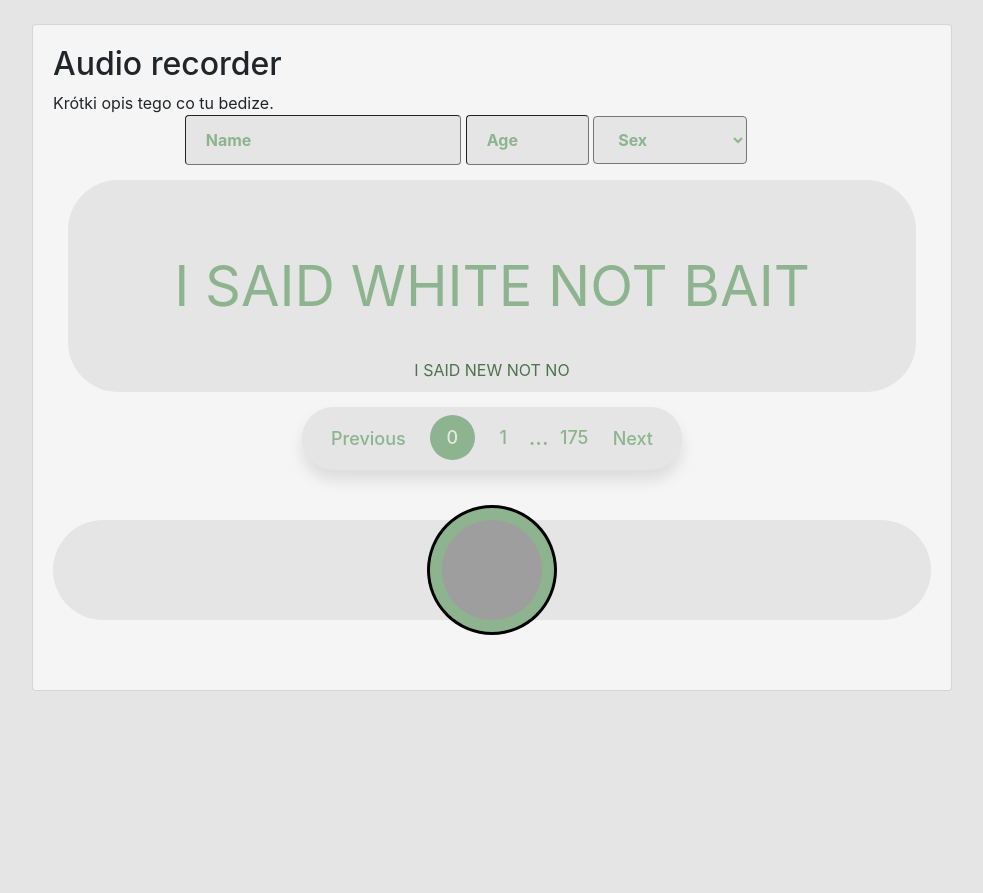
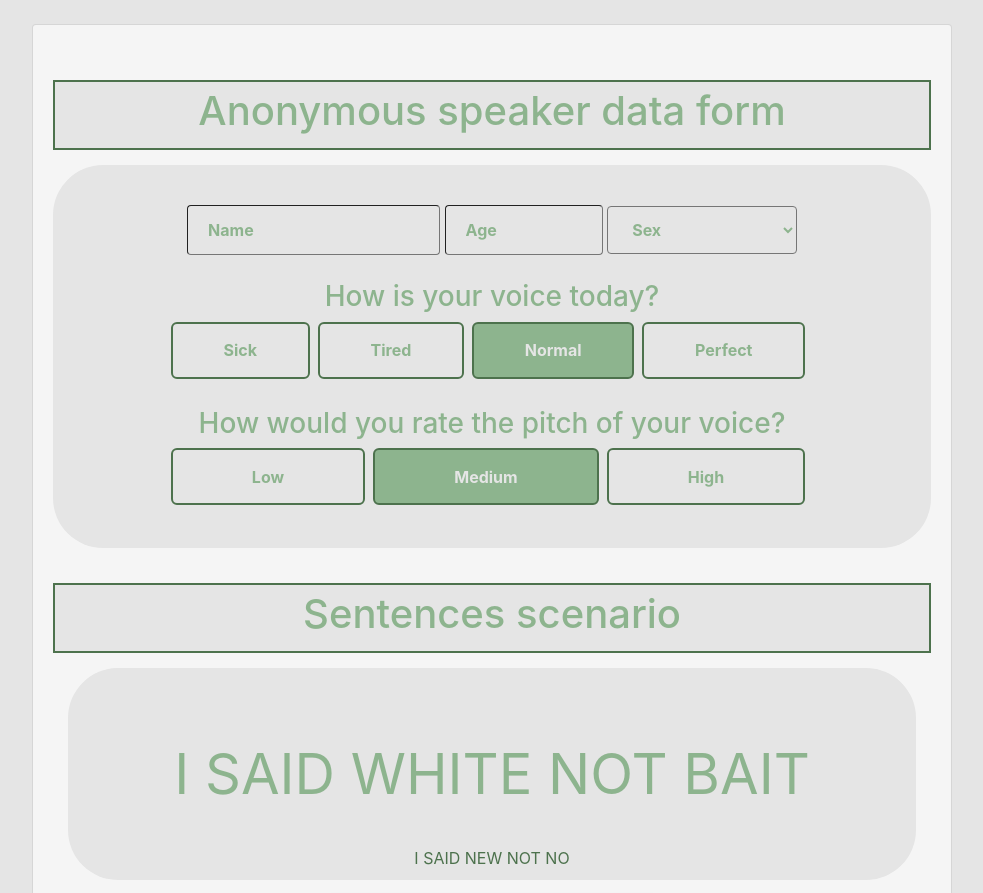
Before and after one commit to Silv3S/intonat.io, a Django app: page /record/ in a window 1280 px wide. Shown: the part 64-957 px from the top of the page, without its empty margins (148-1131 px from the left). Before the commit the page ends 755 px from the top, so only its background shows below. Run offline with Django 3.2, Linux system fonts and the light colour scheme; data that the repository does not hold is empty; some libraries are stand-ins or nearby versions; grey boxes are pictures that could not be loaded.

Commit message:
Frontend of user data form

```diff
--- a/pbaudio/static/css/pageCommon.css
+++ b/pbaudio/static/css/pageCommon.css
@@ -30,7 +30,7 @@
   border-radius: 50px;
 }
 
-input:focus, select:focus{
+input, input:focus, select:focus{
   outline: none;
 }
 
@@ -371,3 +371,57 @@ input, select{
   text-align: center;
   text-decoration: italic;
 }
+
+.speaker-form
+{
+  text-align:center;
+  width:100%;
+  padding:25px;
+  border-radius: 50px;
+}
+
+.radio-question
+{
+  padding:15px;
+  text-align:center;
+  width: 80%;
+  margin:auto;
+}
+
+.radio-group {
+  display: flex;
+  height: 65px;
+}
+
+input[type="radio"] {
+  visibility: hidden;
+  height: 0;
+  width: 0;
+}
+
+.radio-label {
+  display: flex;
+  flex: auto;
+  vertical-align: middle;
+  align-items: center;
+  justify-content: center;
+  text-align: center;
+  cursor: pointer;
+  padding: 5px 10px;
+  border-radius: 6px;
+  transition: color --transition-fast ease-out,
+               background-color --transition-fast ease-in;
+  user-select: none;
+  margin-right: 8px;
+  font-weight: bold;
+ }
+
+
+ .section-title
+ {
+   width:100%;
+   margin: auto;
+   text-align: center;
+   margin: 35px 0 15px 0;
+   padding: 5px 0;
+ }
--- a/pbaudio/static/css/pageLight.css
+++ b/pbaudio/static/css/pageLight.css
@@ -92,3 +92,40 @@ input, select{
 {
     color: var(--light-menu-item-active);
 }
+
+.text-color
+{
+    color:var(--light-menu-item)
+}
+
+.speaker-form
+{
+    background-color: var(--light-background);
+}
+
+input[type="radio"]:checked + .radio-label {
+    background-color: var(--light-menu-item);
+    font-weight: bold;
+    color: var(--light-background);
+}
+
+input[type="radio"]:hover:not(:checked) + .radio-label {
+    background-color: var(--light-background);
+    color: var(--light-menu-item);
+    font-weight: bold;
+}
+
+.radio-label {
+    background-color: var(--dark-card-background);
+    color: var(--light-menu-item);
+}
+
+.radio-label {
+    border: 2px solid var(--light-menu-item-active)
+}
+
+.section-title
+{
+    background-color: var(--light-background);
+    border:2px solid var(--light-menu-item-active);
+}
--- a/pbaudio/templates/record.html
+++ b/pbaudio/templates/record.html
@@ -5,23 +5,58 @@
 {% endblock %}
 
 {% block content %}
-  <h2>Audio recorder</h2>
-
-<div>
-  Krótki opis tego co tu bedize.
+<div class='section-title'>
+  <h1 class="text-color">Anonymous speaker data form</h1>
 </div>
-
-<div style = "width:70%; margin:auto">
-    <input id="speakerName" type="text"  placeholder="Name" style="width:45%">
-    <input id="speakerAge" type="number" min="1"  placeholder="Age" style="width:20%">
-    <select id="speakerSex" name="sex" placeholder="Sex" style="width:25%">
+<div class="speaker-form">
+  <div class = "radio-question">
+    <input id="speakerName" type="text"  placeholder="Name" style="width:40%">
+    <input id="speakerAge" type="number" min="1"  placeholder="Age" style="width:25%">
+    <select id="speakerSex" name="sex" placeholder="Sex" style="width:30%">
       <option value="" disabled selected hidden>Sex</option>
       <option value="F">Female</option>
       <option value="M">Male</option>
     </select>
-  </form>
+  </div>
+
+  <div class="radio-question" style="padding:10px;">
+    <h3 class="text-color">How is your voice today?</h3>
+    <div class="radio-group">
+
+      <input type="radio" name="voice-self-esteem" id="voice-sick" value="voice-sick" />
+      <label class="radio-label" for="voice-sick">Sick</label>
+
+      <input type="radio" name="voice-self-esteem" id="voice-tired" value="voice-tired" />
+      <label class="radio-label" for="voice-tired">Tired</label>
+
+      <input type="radio" name="voice-self-esteem" id="voice-normal" value="voice-normal" checked />
+      <label class="radio-label" for="voice-normal">Normal</label>
+
+      <input type="radio" name="voice-self-esteem" id="voice-perfect" value="voice-perfect" />
+      <label class="radio-label" for="voice-perfect">Perfect</label>
+     </div>
+  </div>
+
+  <div class="radio-question" style="padding:10px;">
+    <h3 class="text-color">How would you rate the pitch of your voice?</h3>
+    <div class="radio-group">
+
+      <input type="radio" name="voice-scale" id="voice-low" value="voice-low" />
+      <label class="radio-label" for="voice-low">Low</label>
+
+      <input type="radio" name="voice-scale" id="voice-medium" value="voice-medium" checked />
+      <label class="radio-label" for="voice-medium">Medium</label>
+
+      <input type="radio" name="voice-scale" id="voice-high" value="voice-high"/>
+      <label class="radio-label" for="voice-high">High</label>
+     </div>
+  </div>
+
 </div>
 
+<div class='section-title'>
+  <h1 class="text-color">Sentences scenario</h1>
+</div>
 <div class='scenarioBox'>
   <div id='previousSentence' class='disabled-sentences'></div>
   <div id='currentSentence'></div>
```
Also changed, not shown: pbaudio/static/css/pageDark.css (+39 -1 lines).
